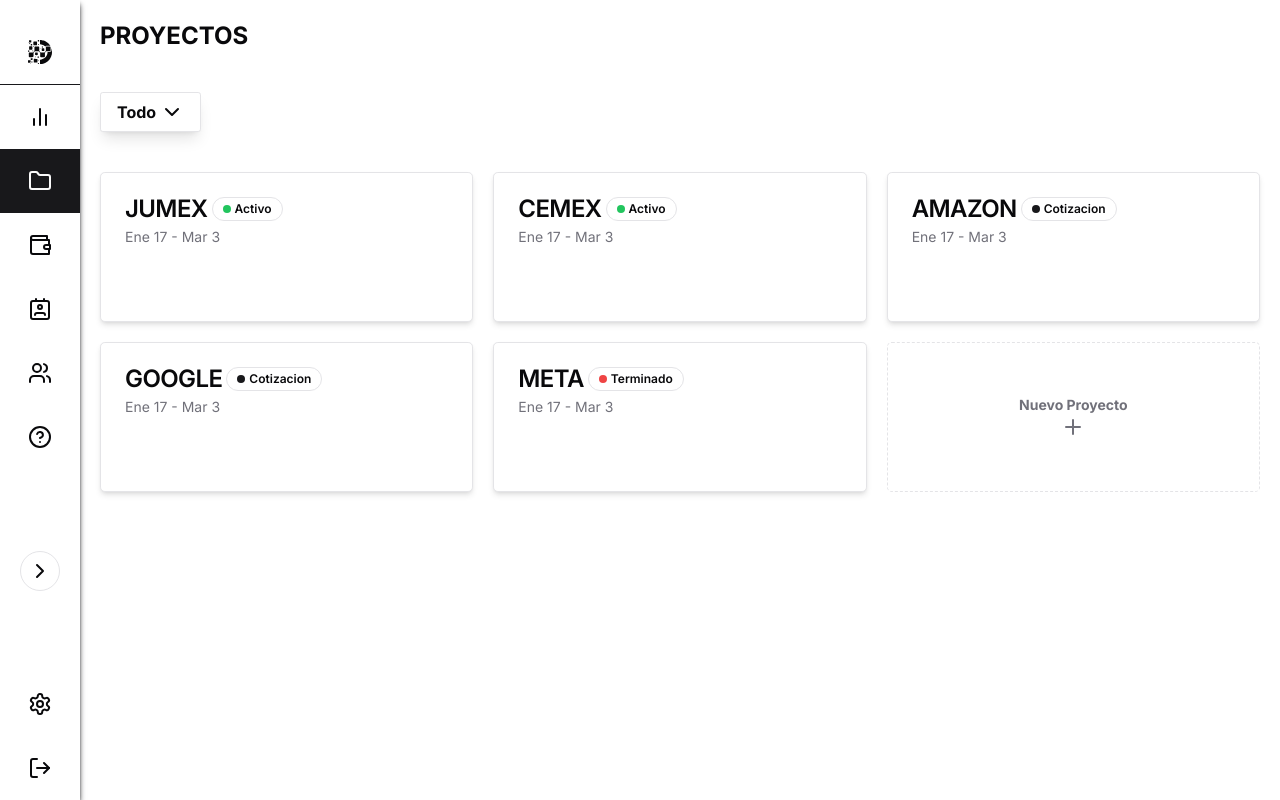
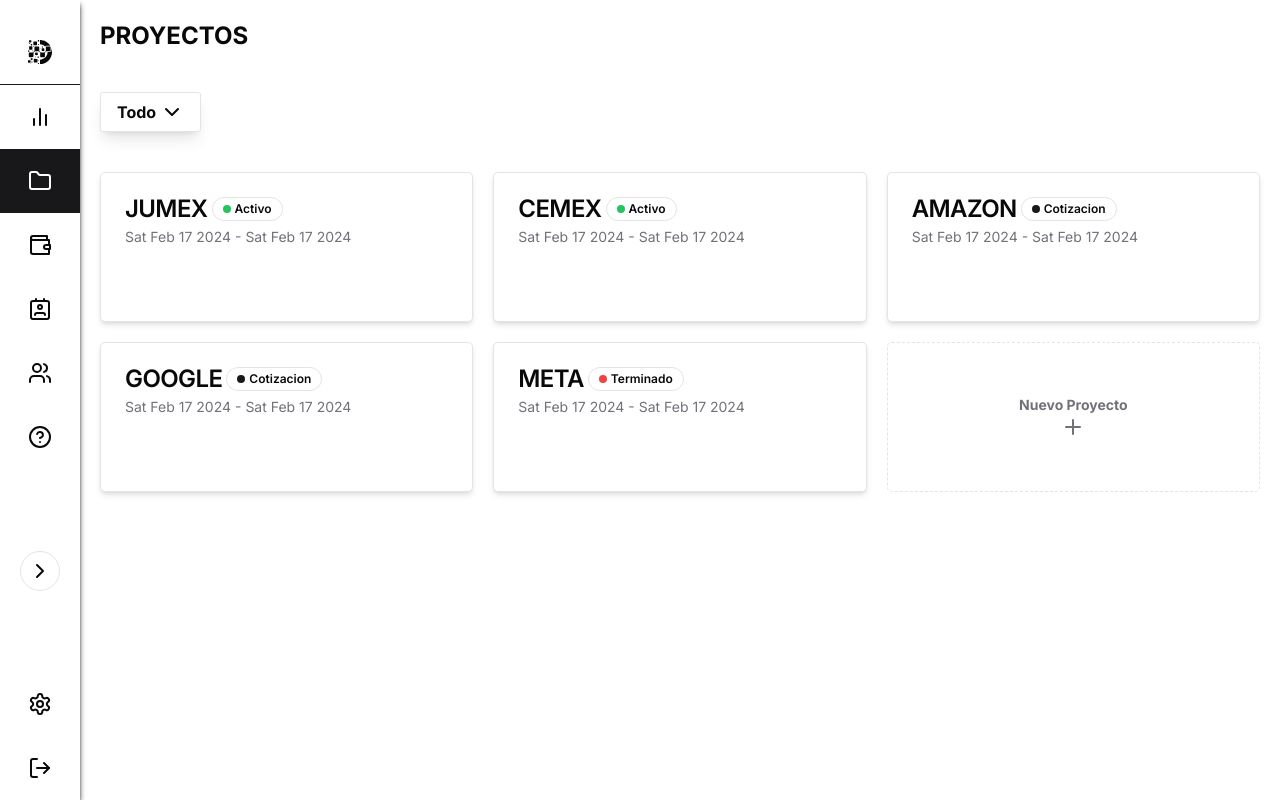
Before and after one commit to sebastianrdz/sieh-frontend, a Next.js app: page /project in a window 1280 px wide. Built offline with nearby package versions, Linux system fonts and the light colour scheme.

Commit message:
fix project type

```diff
--- a/app/(main)/project/components/project-card.tsx
+++ b/app/(main)/project/components/project-card.tsx
@@ -7,13 +7,14 @@
 } from "@/components/ui/card";
 import { cn } from "@/lib/utils";
 import Link from "next/link";
+import { IProject } from "../data/schema";
 
 interface ProjectCardProps {
   project: IProject;
 }
 
 export default function ProjectCard({ project }: ProjectCardProps) {
-  const { id, name, status, date } = project;
+  const { id, name, status, startDate, endDate } = project;
 
   return (
     <Link key={id} href={`project/${name}/proposal`} className="h-fit">
@@ -26,7 +27,9 @@
               {status}
             </Badge>
           </div>
-          <CardDescription>{date}</CardDescription>
+          <CardDescription>
+            {startDate.toDateString()} - {endDate.toDateString()}
+          </CardDescription>
         </CardHeader>
       </Card>
     </Link>
--- a/app/(main)/project/data/data.tsx
+++ b/app/(main)/project/data/data.tsx
@@ -5,35 +5,40 @@
     id: "1",
     name: "jumex",
     status: "Activo",
-    date: "Ene 17 - Mar 3",
+    startDate: new Date(),
+    endDate: new Date(),
     description: "Deploy your new project in one-click.",
   },
   {
     id: "2",
     name: "cemex",
     status: "Activo",
-    date: "Ene 17 - Mar 3",
+    startDate: new Date(),
+    endDate: new Date(),
     description: "Deploy your new project in one-click.",
   },
   {
     id: "3",
     name: "amazon",
     status: "Cotizacion",
-    date: "Ene 17 - Mar 3",
+    startDate: new Date(),
+    endDate: new Date(),
     description: "Deploy your new project in one-click.",
   },
   {
     id: "4",
     name: "google",
     status: "Cotizacion",
-    date: "Ene 17 - Mar 3",
+    startDate: new Date(),
+    endDate: new Date(),
     description: "Deploy your new project in one-click.",
   },
   {
     id: "5",
     name: "meta",
     status: "Terminado",
-    date: "Ene 17 - Mar 3",
+    startDate: new Date(),
+    endDate: new Date(),
     description: "Deploy your new project in one-click.",
   },
 ];
--- a/app/(main)/project/data/schema.ts
+++ b/app/(main)/project/data/schema.ts
@@ -4,8 +4,8 @@
   id: z.string(),
   name: z.string(),
   status: z.enum(["Activo", "Terminado", "Cotizacion"]),
-  startDate: z.string(),
-  endDate: z.string(),
+  startDate: z.date(),
+  endDate: z.date(),
   description: z.string(),
 })
 
--- a/app/(main)/project/types.ts
+++ b/app/(main)/project/types.ts
@@ -1,4 +1,4 @@
-// type Status = "Activo" | "Terminado" | "Cotizacion";
+type Status = "Activo" | "Terminado" | "Cotizacion";
 
 // // interface IProject {
 // //   id: string;
```
